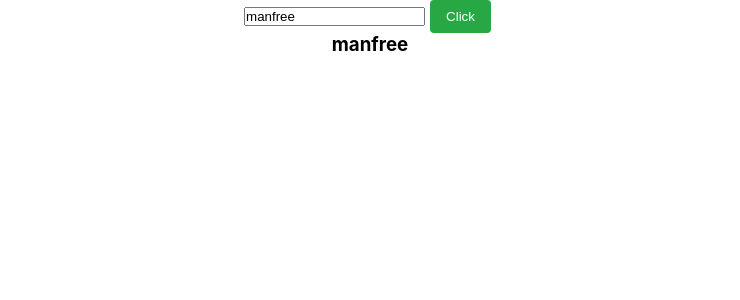
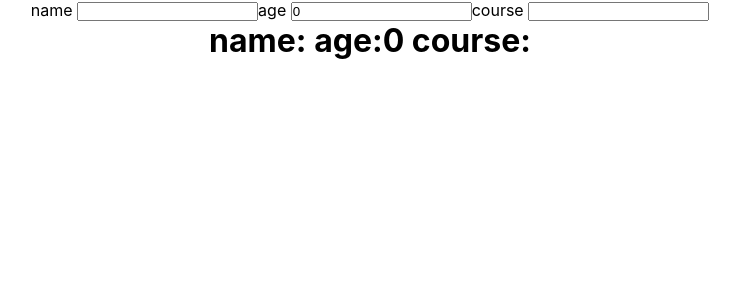
Before and after one commit to mukilathuruvan/frenzo-react, a React (Create React App) app in the folder my-app/: page / in a window 1280 px wide. Shown: the top 300 px of the page, without its empty margins (270-1010 px from the left). Built offline with nearby package versions, Linux system fonts and the light colour scheme.

Commit message:
reference type controlled element

```diff
--- a/my-app/src/components/MyInput.jsx
+++ b/my-app/src/components/MyInput.jsx
@@ -1,19 +1,34 @@
 import React, { useState } from "react";
-import Button from "./Button";
+
 const MyInput = () => {
-  const [name, setName] = useState("manfree");
-  const handleChange = (e) => setName(e.target.value);
+  const [person, setPerson] = useState({ name: "", age: 0, course: "" });
   return (
     <div>
-      <input type="text" value={name} onChange={handleChange} />
-      <Button
-        variant={"secondary"}
-        size={"lg"}
-        rounded
-        handler={() => console.log(name)}>
-        Click
-      </Button>
-      <h3>{name}</h3>
+      <label htmlFor="">
+        name{" "}
+        <input
+          type="text"
+          value={person.name}
+          onChange={(e) => setPerson({ ...person, name: e.target.value })}
+        />
+      </label>
+      <label htmlFor="">
+        age{" "}
+        <input
+          type="number"
+          value={person.age}
+          onChange={(e) => setPerson({ ...person, age: e.target.value })}
+        />
+      </label>
+      <label htmlFor="">
+        course{" "}
+        <input
+          type="text"
+          value={person.course}
+          onChange={(e) => setPerson({ ...person, course: e.target.value })}
+        />
+      </label>
+      <h1>{` name:${person.name}  age:${person.age}  course:${person.course}`}</h1>
     </div>
   );
 };
```
